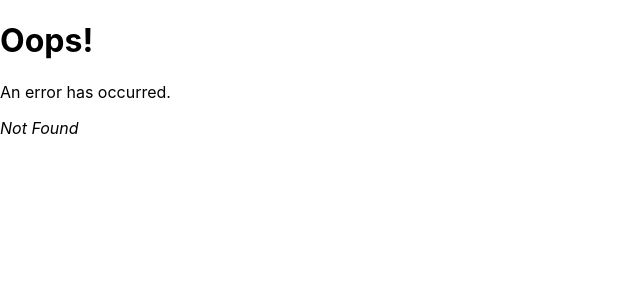
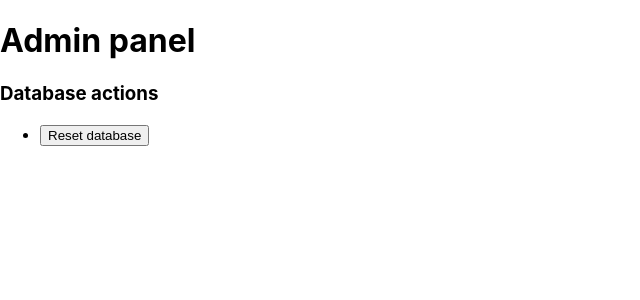
Before and after one commit to kkafar/eldenring-map, a React (Vite) app in the folder packages/client/: page /admin in a window 1280 px wide. Before the commit this address had no page. Shown: the top 300 px of the page, without its empty margins (0-640 px from the left). Built offline with nearby package versions, Linux system fonts and the light colour scheme.

Commit message:
Add admin page with possibility of database reset

```diff
--- /dev/null
+++ b/packages/client/src/routes/AdminPanelPage.tsx
@@ -0,0 +1,25 @@
+import React from 'react'
+import { trpc } from '../api';
+
+export default function AdminPanelPage() {
+  const onResetDbClick = React.useCallback(() => {
+    console.log("Reseting databse");
+    trpc.private_resetDatabase.query()
+  }, []);
+
+  return (
+    <div>
+      <h1>Admin panel</h1>
+      <h3>Database actions</h3>
+      <div>
+        <ul>
+          <li>
+            <button onClick={onResetDbClick}>
+              Reset database
+            </button>
+          </li>
+        </ul>
+      </div>
+    </div>
+  )
+}
--- a/packages/client/src/routes/HomePage.tsx
+++ b/packages/client/src/routes/HomePage.tsx
@@ -1,11 +1,8 @@
 import React, { useContext } from 'react';
-import categories from '../data/categories.json';
-import data from '../data/items.json';
 import MapCanvas from '../components/MapCanvas';
 import useCounter from '../hooks/useCounter';
 import { CategoryMapping, ItemCategory, MarkerDescription, MarkerDescriptionRaw } from '../types';
 import { trpc } from '../api';
-import { preprocessCategoryData, preprocessItemData } from '../core/tools';
 import ItemDataContext from '../contexts/ItemDataContext';
 import CategoryMappingContext from '../contexts/CategoryMappingContext';
 
@@ -41,8 +38,8 @@ function HomePage() {
     // let userResult = await trpc.createUser.mutate({ userName: 'testUser' }, { signal: ac.signal });
     // console.log(`createUser result: ${JSON.stringify(userResult)}`);
     //
-    // let listUsers = await trpc.listUsers.query(undefined, { signal: ac.signal });
-    // console.log(`listUsers result: ${JSON.stringify(listUsers)}`);
+    let listUsers = await trpc.listUsers.query(undefined, { signal: ac.signal });
+    console.log(`listUsers result: ${JSON.stringify(listUsers)}`);
   }, []);
 
   React.useEffect(() => {
@@ -63,6 +60,7 @@ function HomePage() {
     <div>
       <h1>Elden ring map</h1>
       <p><a href='/login'>Take me to login page</a></p>
+      <p><a href='/admin'>Take me to admin page</a></p>
       {isBackendLive && (
         <p>Lorem ipsum</p>
       )}
--- a/packages/client/src/routing/index.tsx
+++ b/packages/client/src/routing/index.tsx
@@ -3,6 +3,7 @@ import { createBrowserRouter, RouterProvider } from 'react-router-dom';
 import ErrorPage from '../routes/ErrorPage';
 import LoginPage from '../routes/LoginPage';
 import HomePage from '../routes/HomePage';
+import AdminPanelPage from '../routes/AdminPanelPage';
 
 const appRouter = createBrowserRouter([
   {
@@ -14,6 +15,11 @@ const appRouter = createBrowserRouter([
     path: '/login',
     element: <LoginPage />,
     errorElement: <ErrorPage />,
+  },
+  {
+    path: '/admin',
+    element: <AdminPanelPage />,
+    errorElement: <ErrorPage />
   }
 ]);
 
```
Also changed, not shown: 2 other files (tests, documents, lock files or other folders).
